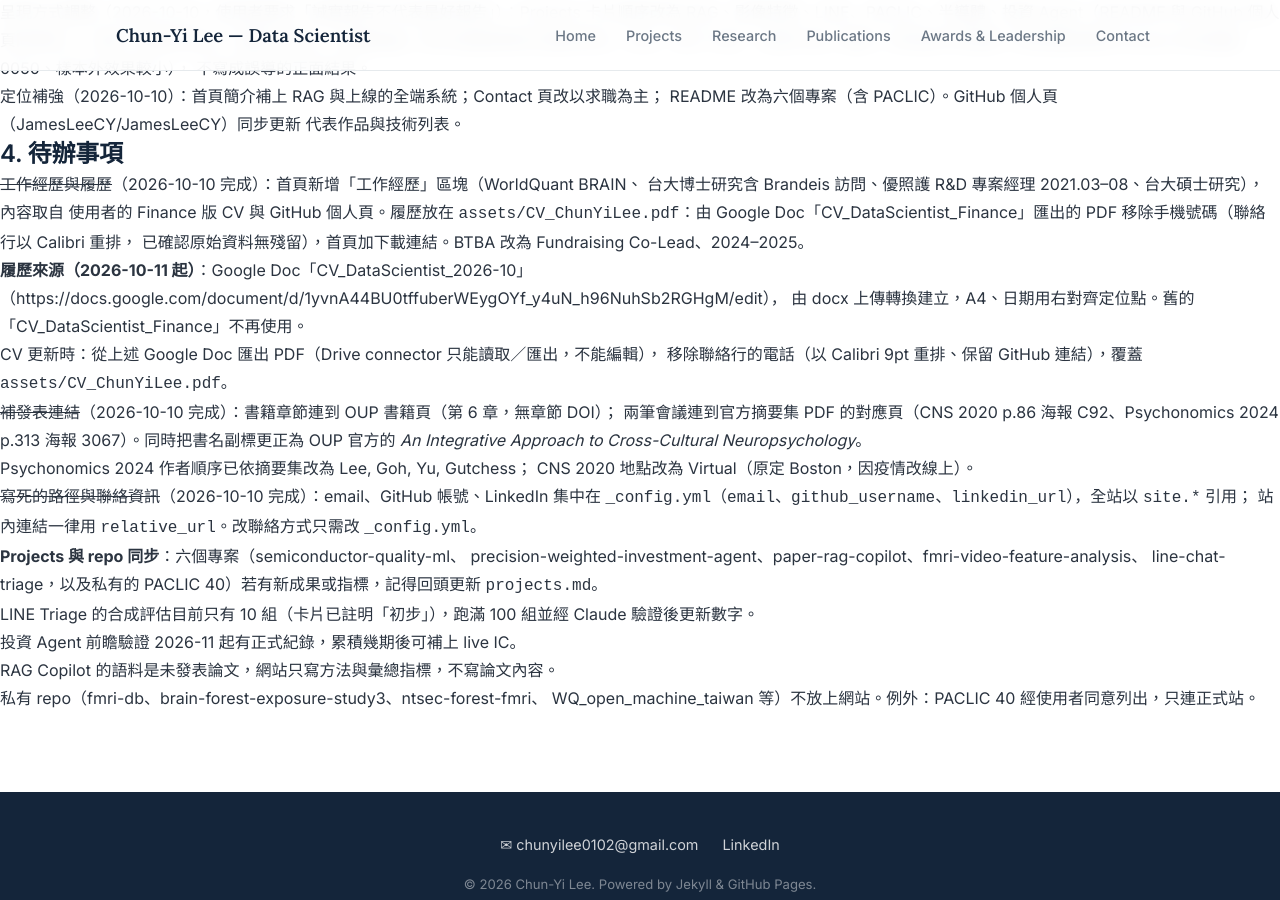
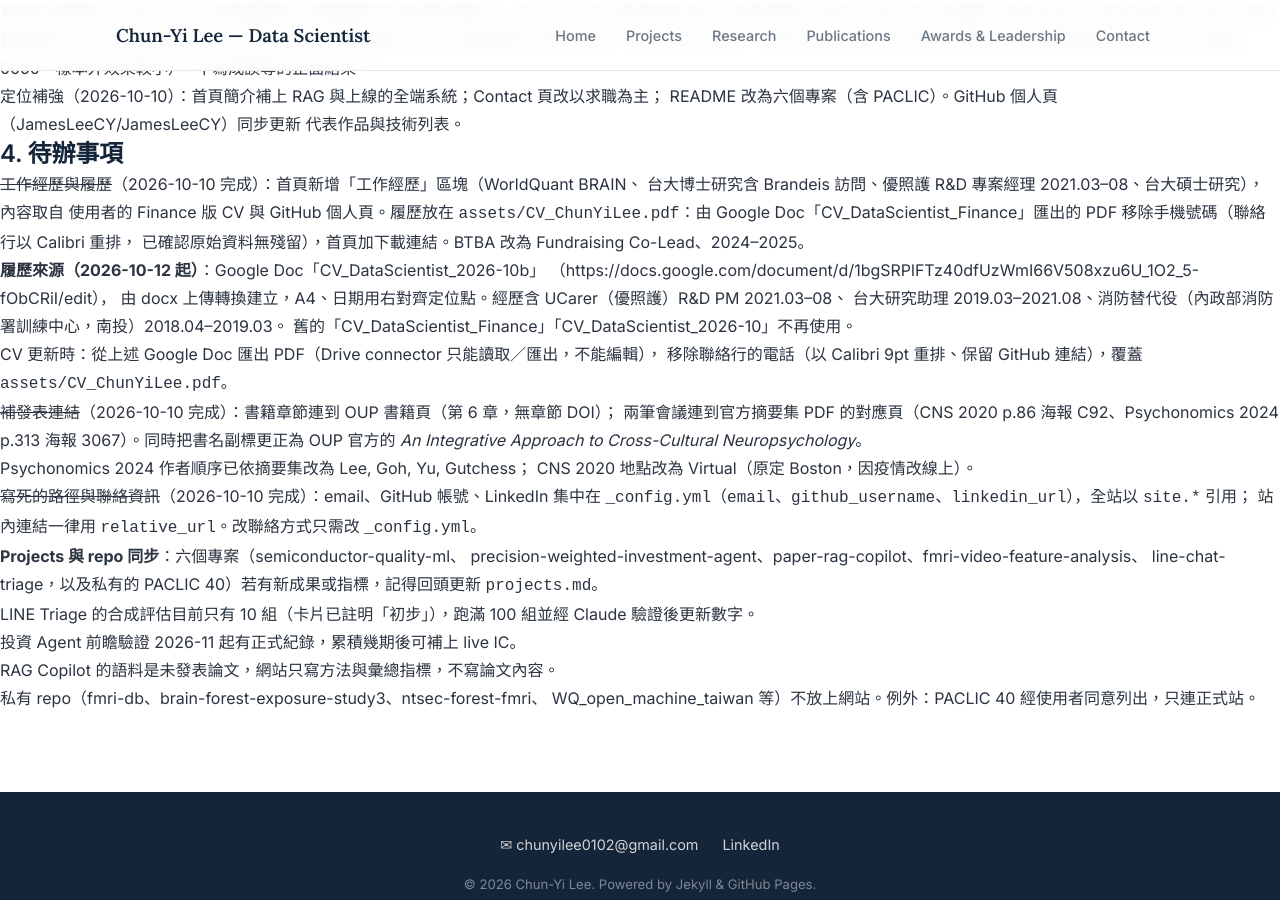
Before and after one commit to JamesLeeCY/JamesLeeCY.github.io, a Jekyll site: the page built from HANDOFF.md, in a window 1280 px wide and 900 px high, scrolled down 1712 px. Built offline with Jekyll 4.4.1, drawn with Linux system fonts in a browser that asks for light colours; our own code applies the rules of GitHub Pages for plain Markdown files.

Commit message:
CV PDF: add UCarer, NTU research assistant and substitute military service
Co-Authored-By: Claude Opus 5.5 <noreply@anthropic.com>

```diff
--- a/HANDOFF.md
+++ b/HANDOFF.md
@@ -101,9 +101,11 @@ contact.md             聯絡方式
    使用者的 Finance 版 CV 與 GitHub 個人頁。履歷放在 `assets/CV_ChunYiLee.pdf`：由
    Google Doc「CV_DataScientist_Finance」匯出的 PDF 移除手機號碼（聯絡行以 Calibri 重排，
    已確認原始資料無殘留），首頁加下載連結。BTBA 改為 Fundraising Co-Lead、2024–2025。
-   - **履歷來源（2026-10-11 起）**：Google Doc「CV_DataScientist_2026-10」
-     （https://docs.google.com/document/d/1yvnA44BU0tffuberWEygOYf_y4uN_h96NuhSb2RGHgM/edit），
-     由 docx 上傳轉換建立，A4、日期用右對齊定位點。舊的「CV_DataScientist_Finance」不再使用。
+   - **履歷來源（2026-10-12 起）**：Google Doc「CV_DataScientist_2026-10b」
+     （https://docs.google.com/document/d/1bgSRPlFTz40dfUzWmI66V508xzu6U_1O2_5-fObCRiI/edit），
+     由 docx 上傳轉換建立，A4、日期用右對齊定位點。經歷含 UCarer（優照護）R&D PM 2021.03–08、
+     台大研究助理 2019.03–2021.08、消防替代役（內政部消防署訓練中心，南投）2018.04–2019.03。
+     舊的「CV_DataScientist_Finance」「CV_DataScientist_2026-10」不再使用。
    - CV 更新時：從上述 Google Doc 匯出 PDF（Drive connector 只能讀取／匯出，不能編輯），
      移除聯絡行的電話（以 Calibri 9pt 重排、保留 GitHub 連結），覆蓋 `assets/CV_ChunYiLee.pdf`。
 1. ~~補發表連結~~（2026-10-10 完成）：書籍章節連到 OUP 書籍頁（第 6 章，無章節 DOI）；
```
Also changed, not shown: 1 other file.
